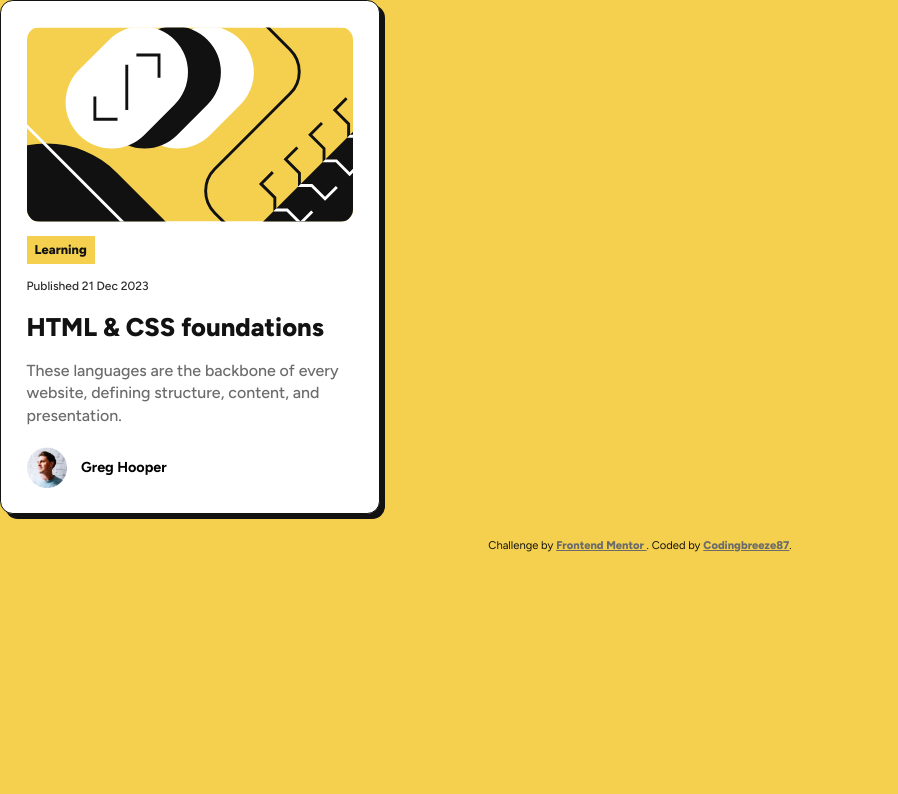
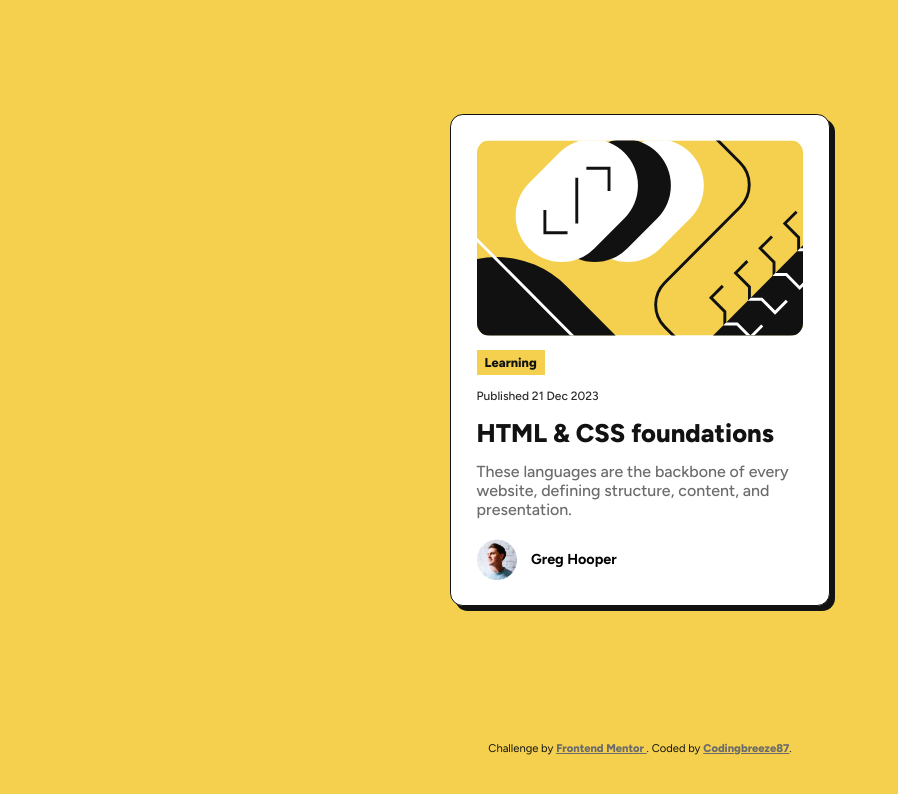
Before and after one commit to codingbreeze87/blog-preview-card, a plain HTML site: page index.html in a window 1280 px wide. Shown: the whole page, without its empty margins (0-898 px from the left). Drawn offline with Linux system fonts and the light colour scheme.

Commit message:
Refactor css style

```diff
--- a/css/style.css
+++ b/css/style.css
@@ -6,8 +6,6 @@
 
   --gray-500: hsl(0, 0%, 42%);
   --gray-950: hsl(0, 0%, 7%);
-
-  /* Font */
 
   --ff-fig: 'Figtree', sans-serif;
   --fs: 1rem;
@@ -25,7 +23,6 @@ body {
   background-color: var(--yellow);
   font-family: var(--ff-fig);
   font-size: var(--fs);
-  line-height: 1.4;
 }
 
 img,
@@ -34,14 +31,13 @@ svg {
   max-width: 100%;
 }
 
-.main__wrapper {
+main {
   align-items: center;
   display: flex;
+  flex-direction: column;
   justify-content: center;
-  margin: 0 auto;
-  max-width: 90rem;
-  min-height: 100vh;
-  padding: 1.6rem;
+  min-height: 90vh;
+  padding: 1rem;
 }
 
 .blog__card {
@@ -108,15 +104,18 @@ svg {
 }
 
 .footer {
-  text-align: center;
+  /* bottom: 0; */
   font-size: 0.7rem;
+  /* left: 0;
+  position: fixed;
+  right: 0; */
 }
 
 .footer__attr {
   color: var(--gray-950);
   text-align: center;
   margin: 1rem 0;
-  padding: 0.5rem;
+  padding: 0.3rem;
 }
 
 .footer__link {
```
